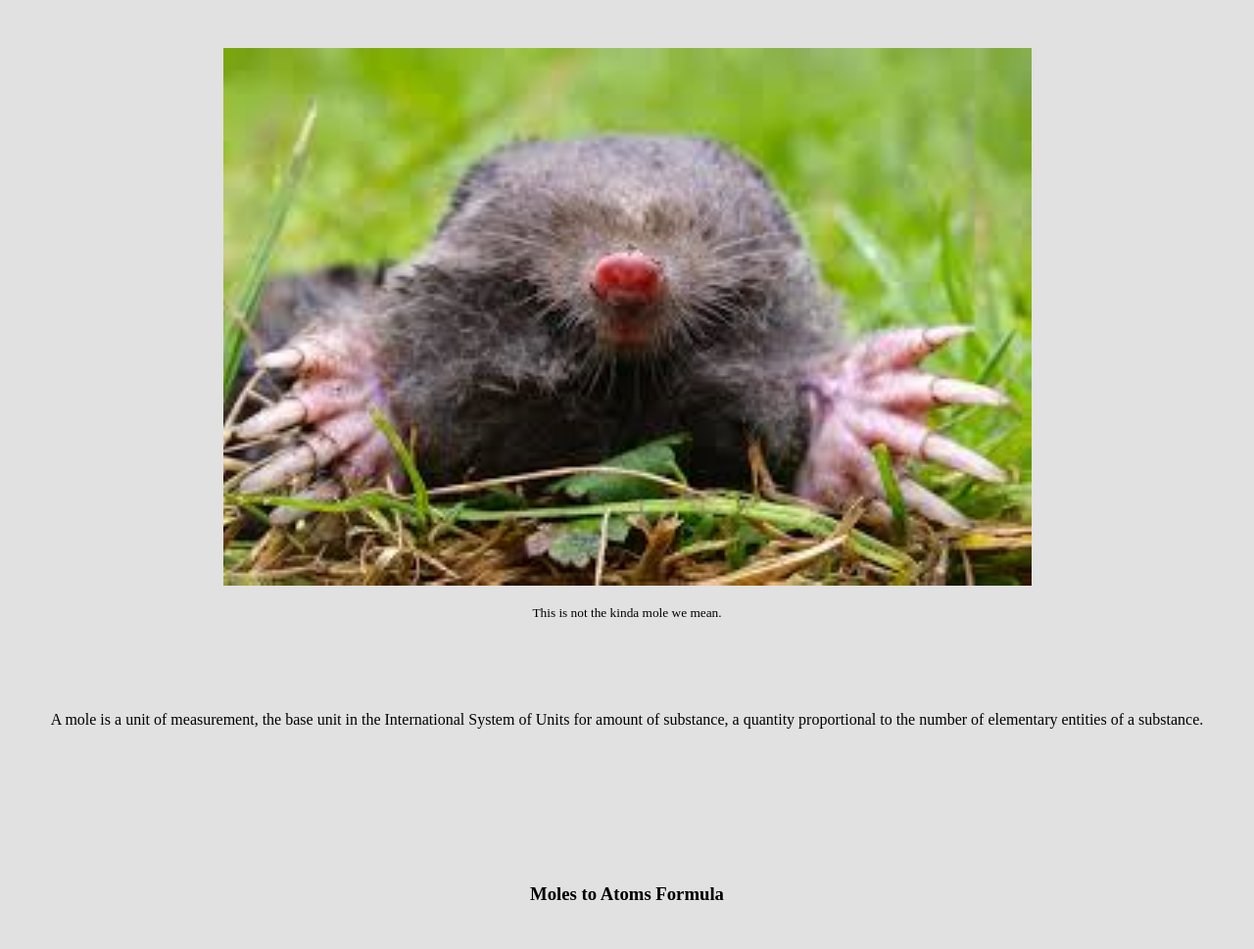
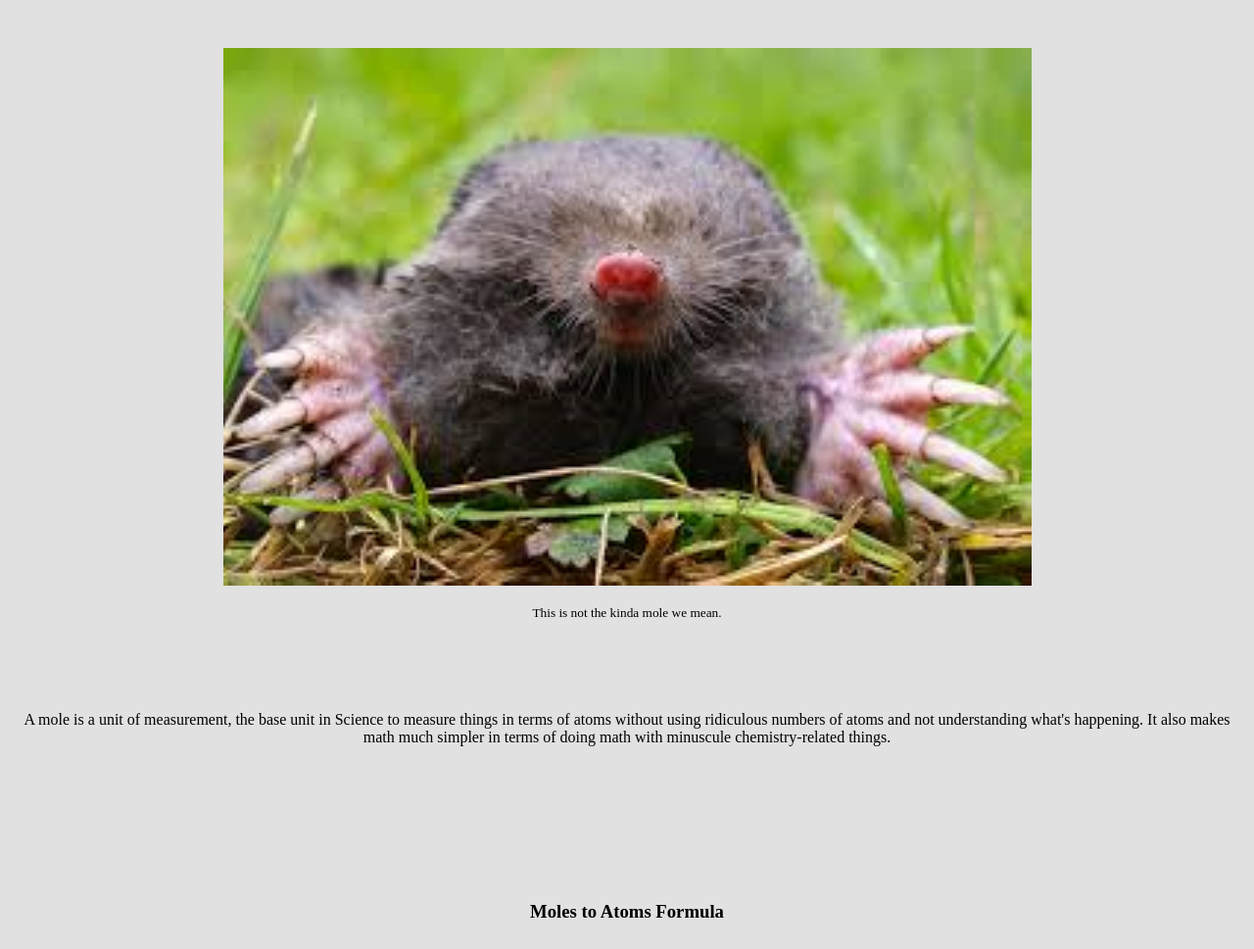
Before and after one commit to Elio-togm/Chemistry-Final-Project, a plain HTML site: page index.html in a window 1280 px wide. Shown: the part 128-1097 px from the top of the page at 98% size. Drawn offline with Linux system fonts and the light colour scheme.

Commit message:
Update index.html

```diff
--- a/index.html
+++ b/index.html
@@ -21,7 +21,7 @@ This is not the kinda mole we mean.
 </sup></p>
 <br><br><br>
 <p>
-A mole is a unit of measurement, the base unit in the International System of Units for amount of substance, a quantity proportional to the number of elementary entities of a substance.
+A mole is a unit of measurement, the base unit in Science to measure things in terms of atoms without using ridiculous numbers of atoms and not understanding what's happening. It also makes math much simpler in terms of doing math with minuscule chemistry-related things.
 </p>
 
 
```
